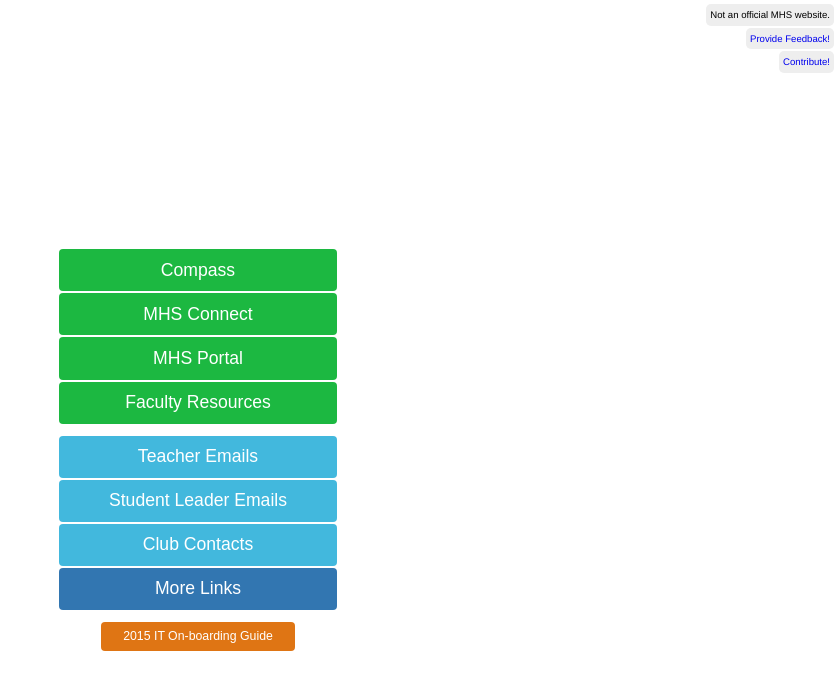
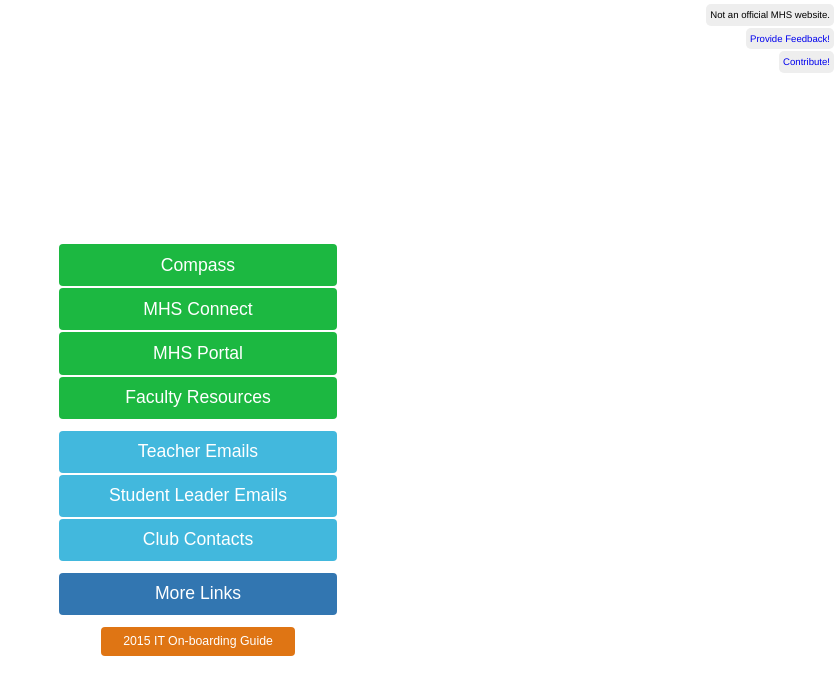
Before and after one commit to mhslinks/mhslinks.github.io, a Jekyll site: the page built from index.html, in a window 1280 px wide. Shown: the top 695 px of the page, without its empty margins (442-1280 px from the left). Built offline with Jekyll 4.4.1, drawn with Linux system fonts in a browser that asks for light colours.

Commit message:
update more links

```diff
--- a/_data/links.yml
+++ b/_data/links.yml
@@ -35,6 +35,8 @@
   size: 1-1
   colour: lightblue
 
+-
+
 - name: More Links
   url: morelinks/
   size: 1-1
--- a/morelinks/index.html
+++ b/morelinks/index.html
@@ -6,7 +6,7 @@ layout: default
     <a class="pure-button button-xlarge button-red" href="../"> &larr; back</a>
   {% for type in site.data.morelinks.linktypes %}
   <div class="pure-g{% if type.class %} {{ type.class }}{% endif %}">
-    {% for link in site.data[type.name] %}
+    {% for link in site.data.morelinks[type.name] %}
     {% if link.text %}
     <div class="pure-u-1-1 pure-u-md-1-1">{{ link.text }}</div>
     {% elsif link %}
```
